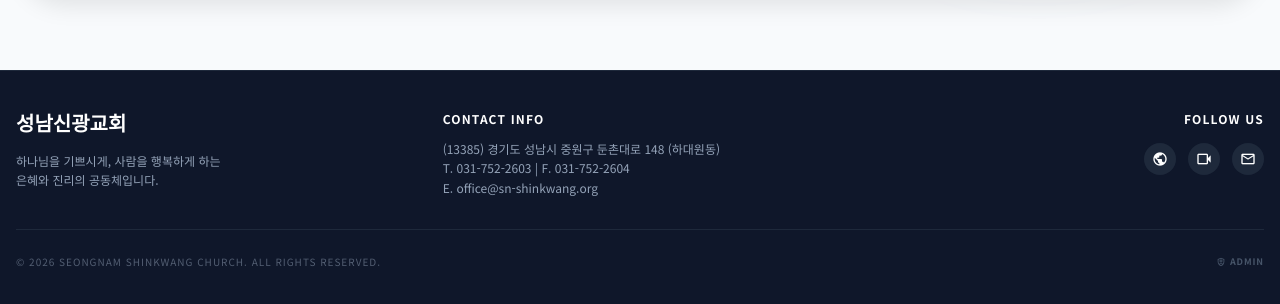
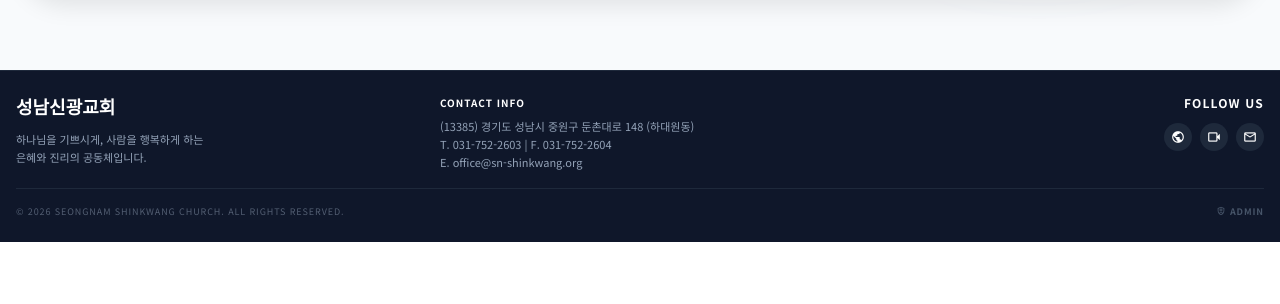
Before and after one commit to 1004aimbot-dev/sk-church-pc, a React (Vite) app: page / in a window 1280 px wide. Shown: the part 1644-1948 px from the top of the page. After the commit the page ends 1886 px from the top, so only its background shows below. Built offline with nearby package versions, Linux system fonts and the light colour scheme.

Commit message:
style: aggressively reduce footer spacing

```diff
--- a/components/Footer.tsx
+++ b/components/Footer.tsx
@@ -24,38 +24,38 @@ const Footer: React.FC = () => {
   };
 
   return (
-    <footer className="bg-slate-900 text-slate-400 py-10 px-4 border-t border-slate-800">
+    <footer className="bg-slate-900 text-slate-400 py-6 px-4 border-t border-slate-800">
       <div className="max-w-7xl mx-auto">
-        <div className="grid grid-cols-1 md:grid-cols-3 gap-8 items-start mb-8">
-          <div className="space-y-3">
-            <h2 className="font-myeongjo text-xl font-bold text-white mb-2">성남신광교회</h2>
-            <p className="text-xs leading-relaxed">
+        <div className="grid grid-cols-1 md:grid-cols-3 gap-6 items-start mb-4">
+          <div className="space-y-2">
+            <h2 className="font-myeongjo text-lg font-bold text-white mb-1">성남신광교회</h2>
+            <p className="text-[11px] leading-relaxed">
               하나님을 기쁘시게, 사람을 행복하게 하는 <br />
               은혜와 진리의 공동체입니다.
             </p>
           </div>
 
-          <div className="space-y-3">
-            <h3 className="text-white font-bold text-xs uppercase tracking-widest">Contact Info</h3>
-            <p className="text-xs leading-relaxed">
+          <div className="space-y-2">
+            <h3 className="text-white font-bold text-[10px] uppercase tracking-widest">Contact Info</h3>
+            <p className="text-[11px] leading-relaxed">
               (13385) 경기도 성남시 중원구 둔촌대로 148 (하대원동) <br />
               T. 031-752-2603 | F. 031-752-2604 <br />
               E. office@sn-shinkwang.org
             </p>
           </div>
 
-          <div className="md:text-right space-y-4">
+          <div className="md:text-right space-y-3">
             <h3 className="text-white font-bold text-xs uppercase tracking-widest">Follow Us</h3>
-            <div className="flex gap-3 md:justify-end">
-              <a href="#" className="size-8 rounded-full bg-slate-800 flex items-center justify-center hover:bg-blue-600 text-white transition-all"><span className="material-symbols-outlined text-base">public</span></a>
-              <a href="#" className="size-8 rounded-full bg-slate-800 flex items-center justify-center hover:bg-red-600 text-white transition-all"><span className="material-symbols-outlined text-base">videocam</span></a>
-              <a href="#" className="size-8 rounded-full bg-slate-800 flex items-center justify-center hover:bg-blue-400 text-white transition-all"><span className="material-symbols-outlined text-base">mail</span></a>
+            <div className="flex gap-2 md:justify-end">
+              <a href="#" className="size-7 rounded-full bg-slate-800 flex items-center justify-center hover:bg-blue-600 text-white transition-all"><span className="material-symbols-outlined text-sm">public</span></a>
+              <a href="#" className="size-7 rounded-full bg-slate-800 flex items-center justify-center hover:bg-red-600 text-white transition-all"><span className="material-symbols-outlined text-sm">videocam</span></a>
+              <a href="#" className="size-7 rounded-full bg-slate-800 flex items-center justify-center hover:bg-blue-400 text-white transition-all"><span className="material-symbols-outlined text-sm">mail</span></a>
             </div>
           </div>
         </div>
 
-        <div className="pt-6 border-t border-slate-800 flex flex-col md:flex-row justify-between items-center gap-3">
-          <p className="text-[10px] uppercase tracking-widest opacity-50">
+        <div className="pt-4 border-t border-slate-800 flex flex-col md:flex-row justify-between items-center gap-2">
+          <p className="text-[9px] uppercase tracking-widest opacity-50">
             © 2026 Seongnam Shinkwang Church. All Rights Reserved.
           </p>
           <button
```
